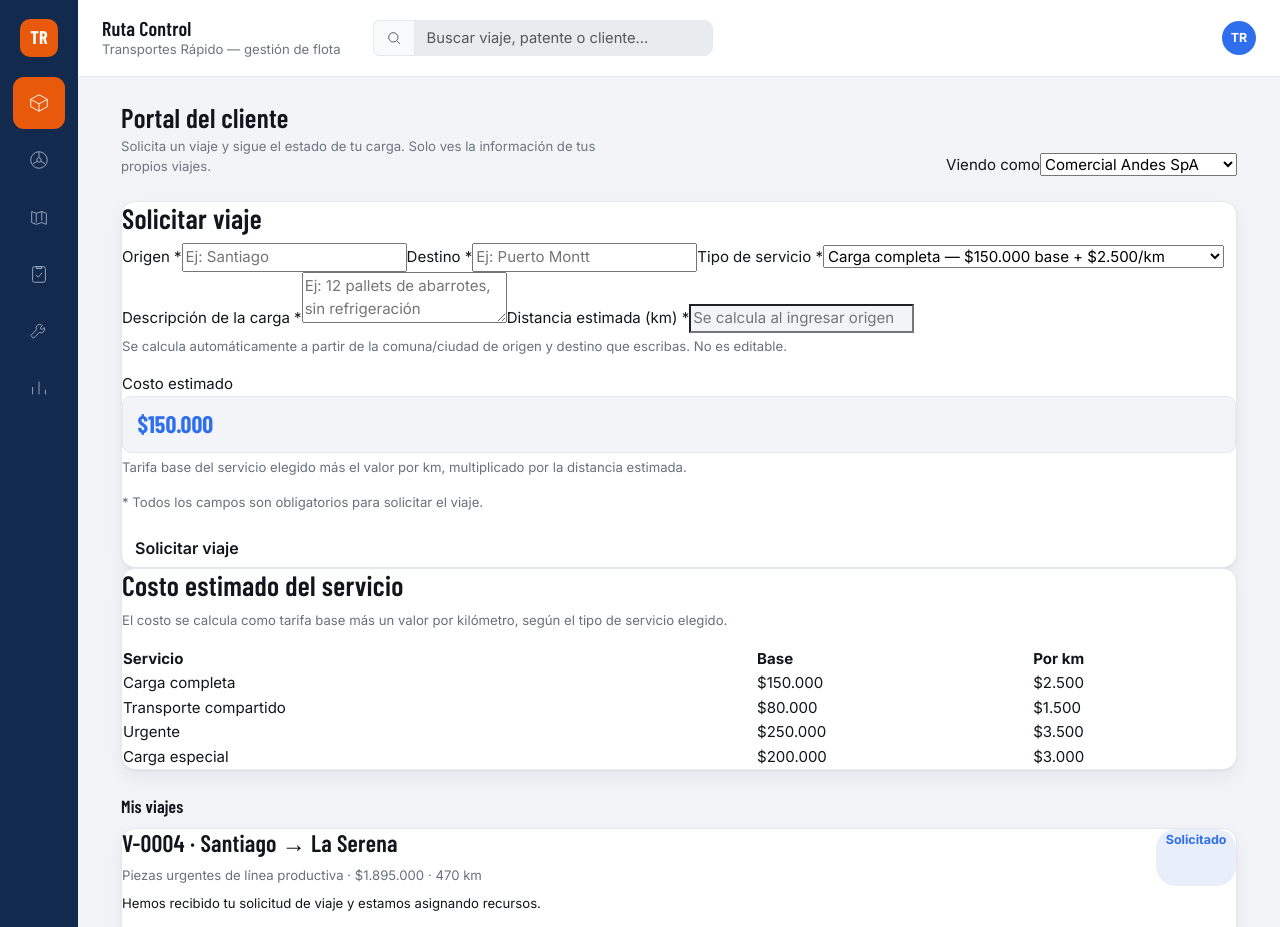
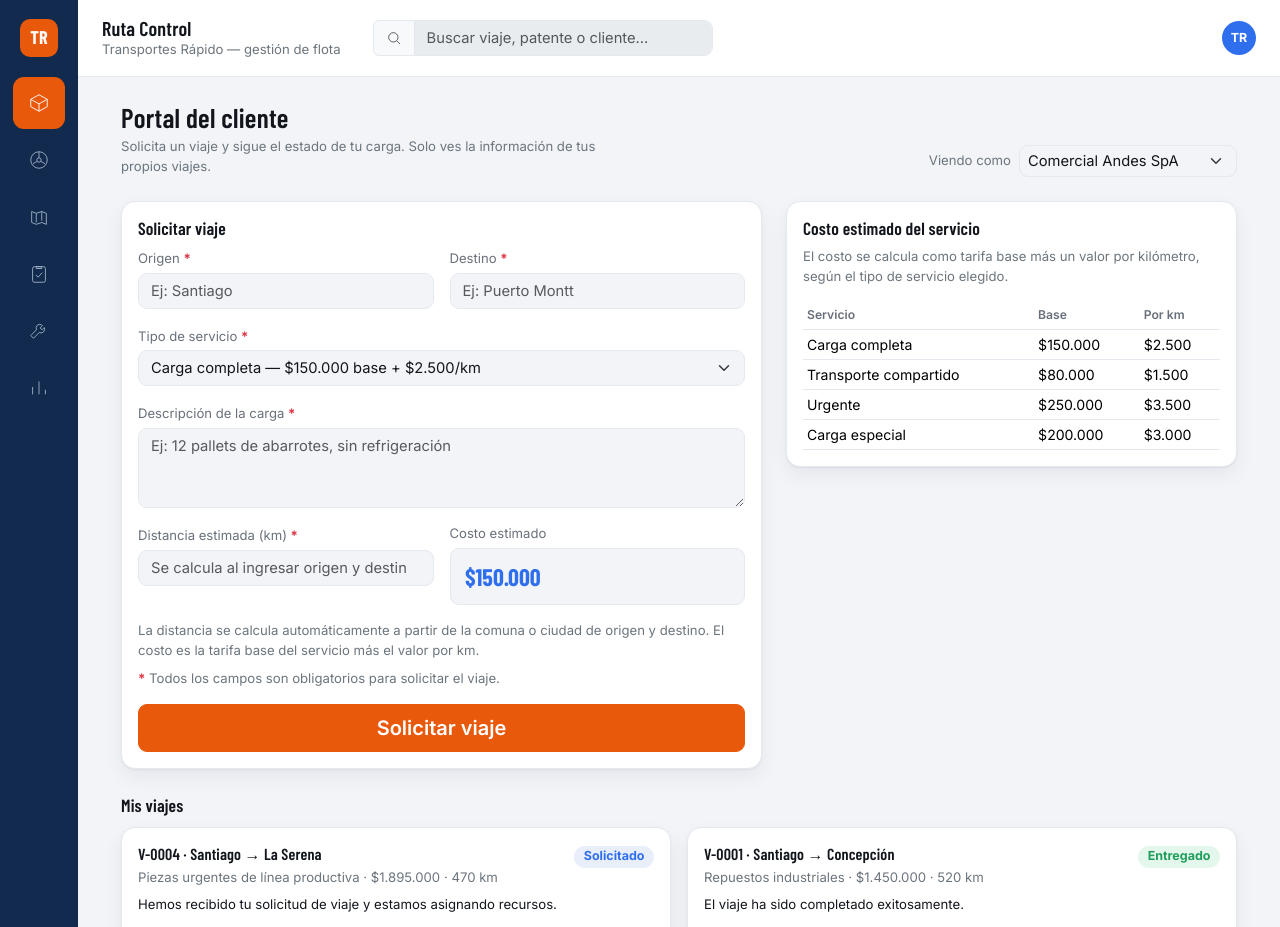
Before and after one commit to Diegot100/Transportes-Rapido---Control-de-flota, a React (Vite) app: page / in a window 1280 px wide. Shown: the top 927 px of the page. Built offline with nearby package versions, Linux system fonts and the light colour scheme.

Commit message:
feat: migra la vista del cliente a Bootstrap

```diff
--- a/src/views/ClienteView.jsx
+++ b/src/views/ClienteView.jsx
@@ -1,4 +1,5 @@
 import { useMemo, useState } from "react"
+import { Alert, Button, Card, Col, Form, Row, Table } from "react-bootstrap"
 import { useFleet } from "../context/useFleet"
 import RoleHead from "../components/RoleHead"
 import Badge from "../components/Badge"
@@ -8,7 +9,7 @@ import { fmtCLP } from "../utils/format"
 
 const FORM_VACIO = { origen: "", destino: "", servicio: SERVICE_TYPES[0].codigo, carga: "" }
 
-export default function ClienteView({ clienteId, onChangeCliente }) {
+function ClienteView({ clienteId, onChangeCliente }) {
   const { clientes, trips, solicitarViaje } = useFleet()
   const [form, setForm] = useState(FORM_VACIO)
   const [faltantes, setFaltantes] = useState([])
@@ -23,7 +24,7 @@ export default function ClienteView({ clienteId, onChangeCliente }) {
   const misViajes = trips.filter((t) => t.clienteId === clienteId).sort((a, b) => b.id.localeCompare(a.id))
 
   const set = (name) => (e) => setForm((f) => ({ ...f, [name]: e.target.value }))
-  const errorClass = (name) => (faltantes.some((f) => f.name === name) ? "input-error" : "")
+  const invalido = (name) => faltantes.some((f) => f.name === name)
 
   const enviar = (e) => {
     e.preventDefault()
@@ -55,122 +56,137 @@ export default function ClienteView({ clienteId, onChangeCliente }) {
         title="Portal del cliente"
         description="Solicita un viaje y sigue el estado de tu carga. Solo ves la información de tus propios viajes."
       >
-        <div className="as-select">
-          Viendo como
-          <select aria-label="Cliente" value={clienteId} onChange={(e) => onChangeCliente(Number(e.target.value))}>
+        <div className="d-flex align-items-center gap-2 small text-secondary">
+          <span>Viendo como</span>
+          <Form.Select
+            size="sm"
+            className="w-auto"
+            aria-label="Cliente"
+            value={clienteId}
+            onChange={(e) => onChangeCliente(Number(e.target.value))}
+          >
             {clientes.map((c) => (
               <option key={c.id} value={c.id}>
                 {c.nombre}
               </option>
             ))}
-          </select>
+          </Form.Select>
         </div>
       </RoleHead>
 
-      <div className="two-col">
-        <div className="card">
-          <h3>Solicitar viaje</h3>
-          <form onSubmit={enviar} noValidate>
-            <label htmlFor="origen">
-              Origen <span className="req">*</span>
-            </label>
-            <input
-              id="origen"
-              className={errorClass("origen")}
+      <Row className="g-4">
+        <Col lg={7}>
+          <Card>
+            <Card.Body>
+              <Card.Title as="h3">Solicitar viaje</Card.Title>
+              <Form onSubmit={enviar} noValidate>
+                <Row className="g-3">
+                  <Col sm={6}>
+                    <Form.Group controlId="origen">
+                      <Form.Label>
+                        Origen <span className="text-danger fw-bold">*</span>
+                      </Form.Label>
+                      <Form.Control
                         value={form.origen}
                         onChange={set("origen")}
                         placeholder="Ej: Santiago"
-              required
+                        isInvalid={invalido("origen")}
                       />
-
-            <label htmlFor="destino">
-              Destino <span className="req">*</span>
-            </label>
-            <input
-              id="destino"
-              className={errorClass("destino")}
+                    </Form.Group>
+                  </Col>
+                  <Col sm={6}>
+                    <Form.Group controlId="destino">
+                      <Form.Label>
+                        Destino <span className="text-danger fw-bold">*</span>
+                      </Form.Label>
+                      <Form.Control
                         value={form.destino}
                         onChange={set("destino")}
                         placeholder="Ej: Puerto Montt"
-              required
+                        isInvalid={invalido("destino")}
                       />
-
-            <label htmlFor="servicio">
-              Tipo de servicio <span className="req">*</span>
-            </label>
-            <select
-              id="servicio"
-              className={errorClass("servicio")}
-              value={form.servicio}
-              onChange={set("servicio")}
-              required
-            >
+                    </Form.Group>
+                  </Col>
+                  <Col xs={12}>
+                    <Form.Group controlId="servicio">
+                      <Form.Label>
+                        Tipo de servicio <span className="text-danger fw-bold">*</span>
+                      </Form.Label>
+                      <Form.Select value={form.servicio} onChange={set("servicio")} isInvalid={invalido("servicio")}>
                         {SERVICE_TYPES.map((s) => (
                           <option key={s.codigo} value={s.codigo}>
                             {s.nombre} — {fmtCLP(s.base)} base + {fmtCLP(s.km)}/km
                           </option>
                         ))}
-            </select>
-
-            <label htmlFor="carga">
-              Descripción de la carga <span className="req">*</span>
-            </label>
-            <textarea
-              id="carga"
-              className={errorClass("carga")}
+                      </Form.Select>
+                    </Form.Group>
+                  </Col>
+                  <Col xs={12}>
+                    <Form.Group controlId="carga">
+                      <Form.Label>
+                        Descripción de la carga <span className="text-danger fw-bold">*</span>
+                      </Form.Label>
+                      <Form.Control
+                        as="textarea"
+                        rows={3}
                         value={form.carga}
                         onChange={set("carga")}
                         placeholder="Ej: 12 pallets de abarrotes, sin refrigeración"
-              required
+                        isInvalid={invalido("carga")}
                       />
-
-            <label htmlFor="km">
-              Distancia estimada (km) <span className="req">*</span>
-            </label>
-            <input
-              id="km"
-              className={`input-readonly ${errorClass("km")}`}
+                    </Form.Group>
+                  </Col>
+                  <Col sm={6}>
+                    <Form.Group controlId="km">
+                      <Form.Label>
+                        Distancia estimada (km) <span className="text-danger fw-bold">*</span>
+                      </Form.Label>
+                      <Form.Control
                         type="number"
+                        className="input-readonly"
                         value={km}
                         readOnly
-              required
                         placeholder="Se calcula al ingresar origen y destino"
+                        isInvalid={invalido("km")}
                       />
-            <p className="small muted" style={{ marginTop: "0.3rem" }}>
-              Se calcula automáticamente a partir de la comuna/ciudad de origen y destino que escribas. No es editable.
+                    </Form.Group>
+                  </Col>
+                  <Col sm={6}>
+                    <Form.Label as="div">Costo estimado</Form.Label>
+                    <div className="costo-estimado">{fmtCLP(costoEstimado)}</div>
+                  </Col>
+                </Row>
+                <p className="small text-secondary mt-3 mb-2">
+                  La distancia se calcula automáticamente a partir de la comuna o ciudad de origen y destino. El costo
+                  es la tarifa base del servicio más el valor por km.
                 </p>
-
-            <label>Costo estimado</label>
-            <div className="costo-estimado">{fmtCLP(costoEstimado)}</div>
-            <p className="small muted" style={{ marginTop: "0.3rem" }}>
-              Tarifa base del servicio elegido más el valor por km, multiplicado por la distancia estimada.
-            </p>
-            <p className="small muted" style={{ marginTop: "0.5rem" }}>
-              <span className="req">*</span> Todos los campos son obligatorios para solicitar el viaje.
+                <p className="small text-secondary mb-3">
+                  <span className="text-danger fw-bold">*</span> Todos los campos son obligatorios para solicitar el
+                  viaje.
                 </p>
 
                 {faltantes.length > 0 && (
-              <div className="form-error-box">
-                <span>
+                  <Alert variant="danger" className="py-2 small">
                     Faltan datos obligatorios por completar: <b>{faltantes.map((f) => f.label).join(", ")}</b>.
-                </span>
-              </div>
+                  </Alert>
                 )}
 
-            <div style={{ marginTop: "1rem" }}>
-              <button className="btn big" type="submit">
+                <Button type="submit" size="lg" className="w-100">
                   Solicitar viaje
-              </button>
-            </div>
-          </form>
-        </div>
+                </Button>
+              </Form>
+            </Card.Body>
+          </Card>
+        </Col>
 
-        <div className="card">
-          <h3>Costo estimado del servicio</h3>
-          <p className="muted small">
+        <Col lg={5}>
+          <Card>
+            <Card.Body>
+              <Card.Title as="h3">Costo estimado del servicio</Card.Title>
+              <p className="text-secondary small">
                 El costo se calcula como tarifa base más un valor por kilómetro, según el tipo de servicio elegido.
               </p>
-          <table>
+              <Table responsive size="sm" className="mb-0">
                 <thead>
                   <tr>
                     <th>Servicio</th>
@@ -187,15 +203,23 @@ export default function ClienteView({ clienteId, onChangeCliente }) {
                     </tr>
                   ))}
                 </tbody>
-          </table>
-        </div>
-      </div>
+              </Table>
+            </Card.Body>
+          </Card>
+        </Col>
+      </Row>
 
       <h3 className="section-title">Mis viajes</h3>
       {misViajes.length === 0 ? (
         <div className="empty">Aún no tienes viajes solicitados.</div>
       ) : (
-        misViajes.map((t) => <TripCardCliente key={t.id} trip={t} />)
+        <Row xs={1} xl={2} className="g-3">
+          {misViajes.map((t) => (
+            <Col key={t.id}>
+              <TripCardCliente trip={t} />
+            </Col>
+          ))}
+        </Row>
       )}
     </>
   )
@@ -208,22 +232,23 @@ function TripCardCliente({ trip: t }) {
   const cond = conductores.find((c) => c.id === t.conductorId)
 
   return (
-    <div className="card" style={{ marginBottom: "0.8rem" }}>
-      <div style={{ display: "flex", justifyContent: "space-between", flexWrap: "wrap", gap: "0.5rem" }}>
+    <Card className="h-100">
+      <Card.Body>
+        <div className="d-flex justify-content-between flex-wrap gap-2">
           <div>
-          <h4>
+            <h4 className="h6 mb-1">
               {t.id} · {t.origen} → {t.destino}
             </h4>
-          <p className="small muted" style={{ margin: 0 }}>
+            <p className="small text-secondary mb-0">
               {t.carga} · {fmtCLP(t.costo)} · {t.kmEstimado} km
             </p>
           </div>
+          <div>
             <Badge clase={info.clase}>{t.estado}</Badge>
           </div>
+        </div>
 
-      <p className="small" style={{ marginTop: "0.5rem" }}>
-        {info.cliente}
-      </p>
+        <p className="small mt-2 mb-0">{info.cliente}</p>
 
         {t.estado !== "Cancelado" && (
           <div className="timeline">
@@ -237,31 +262,27 @@ function TripCardCliente({ trip: t }) {
         )}
 
         {t.vehiculo && (
-        <p className="small muted">
+          <p className="small text-secondary mb-1">
             Vehículo asignado: {t.vehiculo} {cond ? "· Conductor: " + cond.nombre : ""}
           </p>
         )}
 
         {t.estado === "En tránsito" &&
           (t.ubicacion ? (
-          <p className="small" style={{ color: "var(--blue)" }}>
+            <p className="small text-primary mb-1">
               📍 Última ubicación: <strong>{t.ubicacion}</strong>{" "}
-            <span className="muted">(actualizado {t.ubicacionFecha})</span>
+              <span className="text-secondary">(actualizado {t.ubicacionFecha})</span>
             </p>
           ) : (
-          <p className="small muted">📍 Aún sin reporte de ubicación del conductor.</p>
+            <p className="small text-secondary mb-1">📍 Aún sin reporte de ubicación del conductor.</p>
           ))}
 
         {t.novedades.length > 0 && (
-        <p className="small" style={{ color: "var(--warn)" }}>
-          Última novedad: {t.novedades[t.novedades.length - 1]}
-        </p>
+          <p className="small text-warning-emphasis mb-1">Última novedad: {t.novedades[t.novedades.length - 1]}</p>
         )}
 
         {t.retrasado && (
-        <p className="small" style={{ color: "var(--danger)" }}>
-          ⚠ Este viaje se entregó con retraso respecto a lo estimado.
-        </p>
+          <p className="small text-danger mb-1">⚠ Este viaje se entregó con retraso respecto a lo estimado.</p>
         )}
 
         {t.estado === "Entregado" && (
@@ -270,6 +291,9 @@ function TripCardCliente({ trip: t }) {
             Puedes calificar este servicio.
           </div>
         )}
-    </div>
+      </Card.Body>
+    </Card>
   )
 }
+
+export default ClienteView
```
Lines whose indentation alone changed are shown as unchanged.
